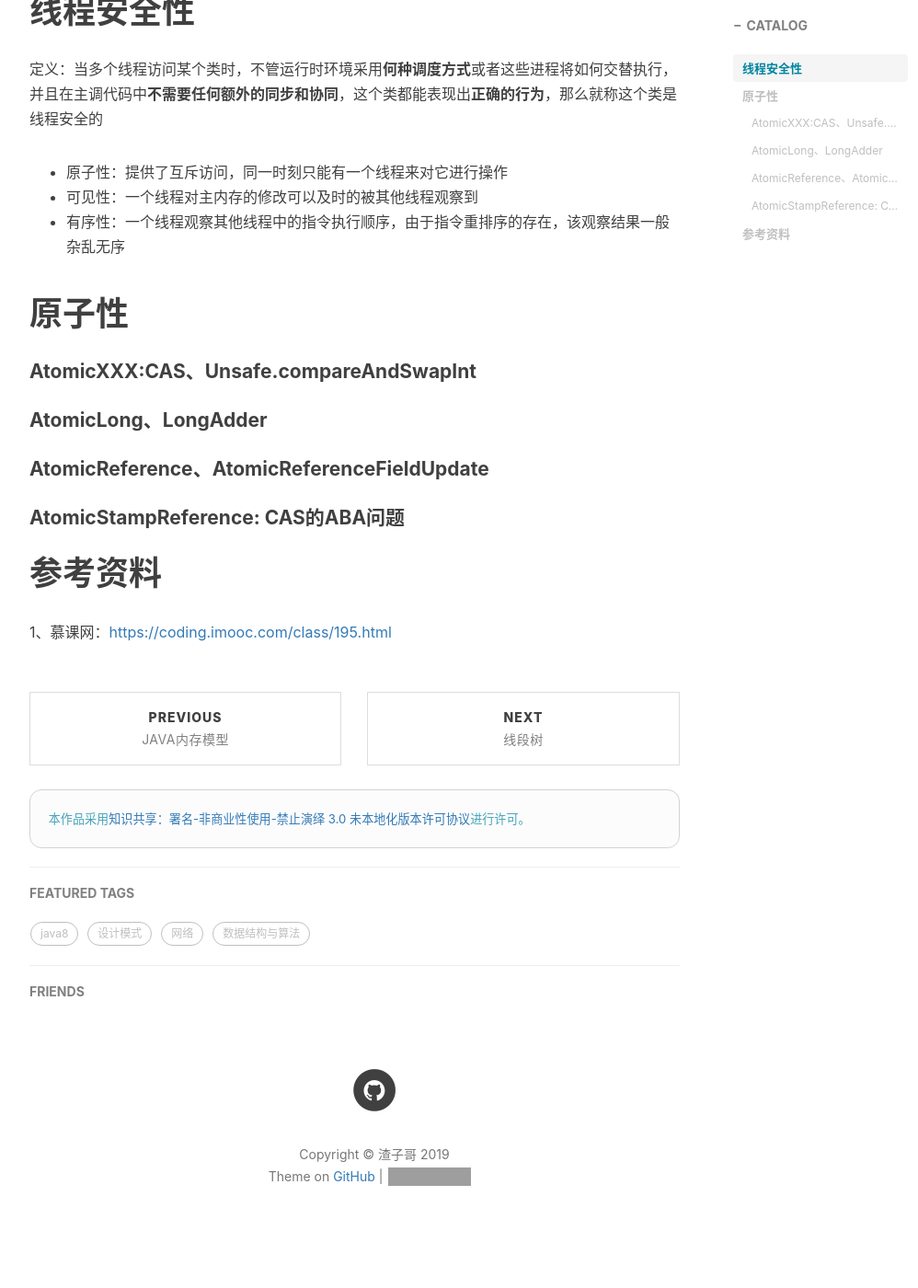
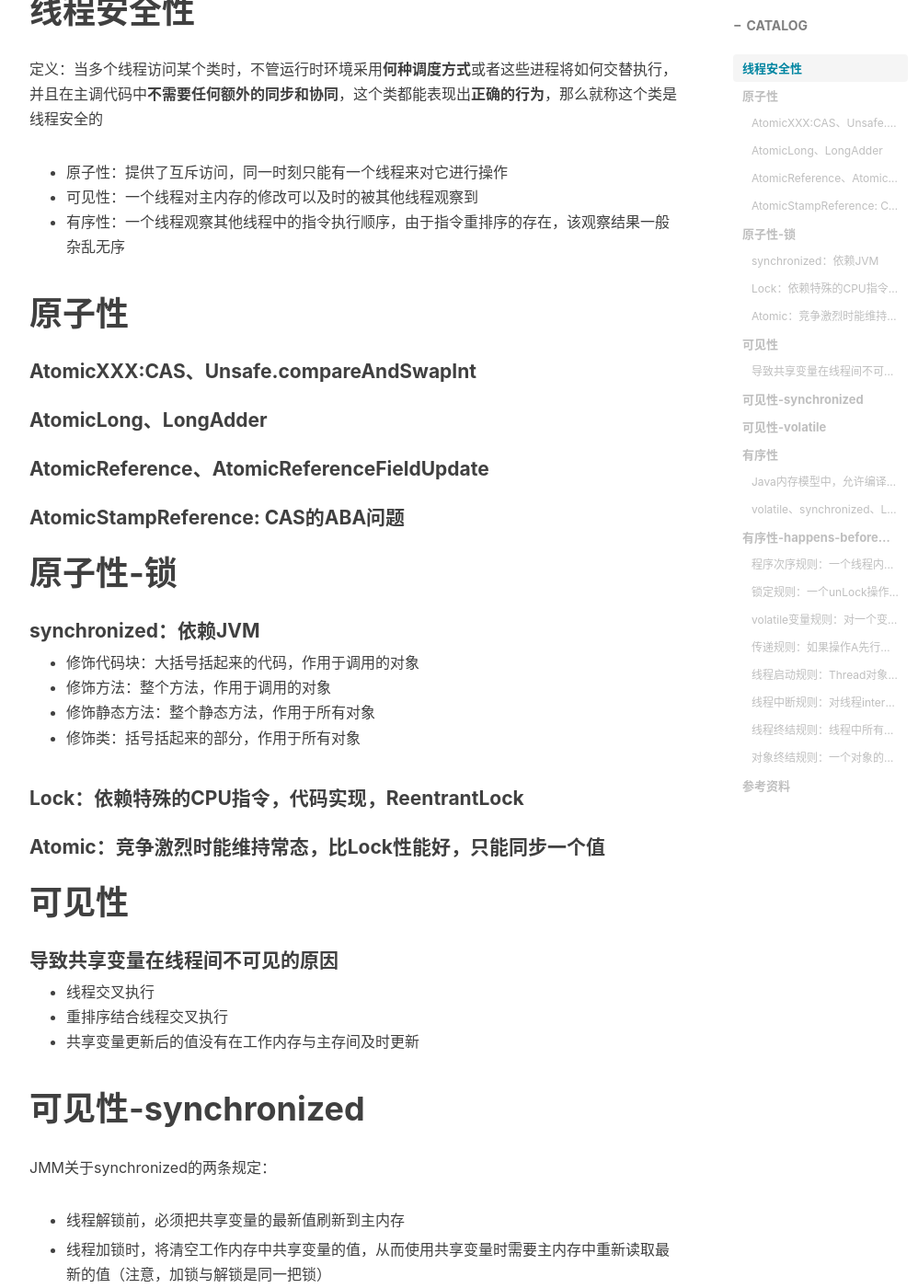
Before and after one commit to anxiouspig/anxiouspig.github.io, a Jekyll site: the page built from _posts/2019-06-26-Java线程安全性.md, in a window 1280 px wide and 1400 px high, scrolled down 580 px. Shown: the whole window at 92% size, without its empty margins (233-1231 px from the left). Built offline with Jekyll 4.4.1, drawn with Linux system fonts in a browser that asks for light colours; nearby versions of some CDN libraries; comment, search, counter and statistics services are not loaded; some of the changed text lies outside the part shown; grey boxes are pictures that could not be loaded.

Commit message:
Update 2019-06-26-Java线程安全性.md

```diff
--- a/_posts/2019-06-26-Java线程安全性.md
+++ b/_posts/2019-06-26-Java线程安全性.md
@@ -32,6 +32,72 @@ tags:
 #### AtomicStampReference: CAS的ABA问题
 
 
+# 原子性-锁
+
+#### synchronized：依赖JVM
+
+- 修饰代码块：大括号括起来的代码，作用于调用的对象
+- 修饰方法：整个方法，作用于调用的对象
+- 修饰静态方法：整个静态方法，作用于所有对象
+- 修饰类：括号括起来的部分，作用于所有对象
+
+#### Lock：依赖特殊的CPU指令，代码实现，ReentrantLock
+
+#### Atomic：竞争激烈时能维持常态，比Lock性能好，只能同步一个值
+
+
+
+# 可见性
+
+#### 导致共享变量在线程间不可见的原因
+
+- 线程交叉执行
+- 重排序结合线程交叉执行
+- 共享变量更新后的值没有在工作内存与主存间及时更新
+
+# 可见性-synchronized
+
+JMM关于synchronized的两条规定：
+
+- 线程解锁前，必须把共享变量的最新值刷新到主内存
+
+- 线程加锁时，将清空工作内存中共享变量的值，从而使用共享变量时需要主内存中重新读取最新的值（注意，加锁与解锁是同一把锁）
+
+# 可见性-volatile
+
+通过加入内存屏障和禁止重排序优化来实现
+
+- 对volatile变量写操作时，会在写操作后加入一条store屏障指令，将本地内存中的共享变量值刷新到主内存
+- 对volatile变量读操作时，会在读操作前加入一条load屏障指令，从主内存中读取共享变量
+
+
+
+# 有序性
+
+#### Java内存模型中，允许编译器和处理器对指令进行重排序，但是重排序过程不会影响到单线程程度的执行，却会影响到多线程并发执行的正确性。
+
+#### volatile、synchronized、Lock
+
+
+
+# 有序性-happens-before原则
+
+#### 程序次序规则：一个线程内，按照代码顺序，书写在前面的操作先行发生于书写在后面的操作
+
+#### 锁定规则：一个unLock操作先行发生于后面对同一个锁的lock操作
+
+#### volatile变量规则：对一个变量的写操作先行发生于后面对这个变量的读操作
+
+#### 传递规则：如果操作A先行发生于操作B，而操作B又先行发生于操作C，则可以得出操作A先行发生于操作C
+
+#### 线程启动规则：Thread对象的start()方法先行发生于此线程的每一个动作
+
+#### 线程中断规则：对线程interrupt()方法的调用先行发生于被中断线程的代码检测到中断事件的发生
+
+#### 线程终结规则：线程中所有的操作都先行发生于线程的终止检测，我们可以通过Thread.join()方法结束、Thread.isAlive()的返回值手段检测到线程已经终止执行
+
+#### 对象终结规则：一个对象的初始化完成先行发生于他的finalize()方法的开始
+
 
 
 
```
